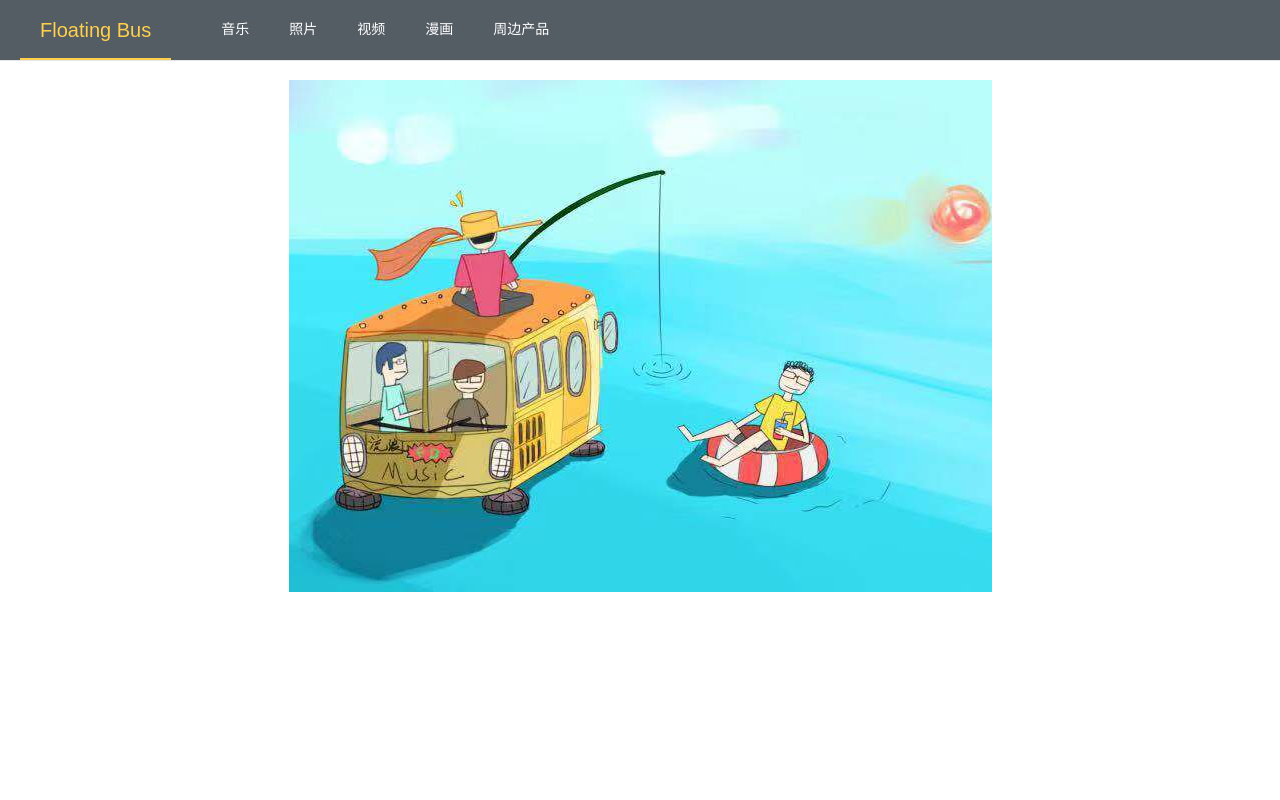
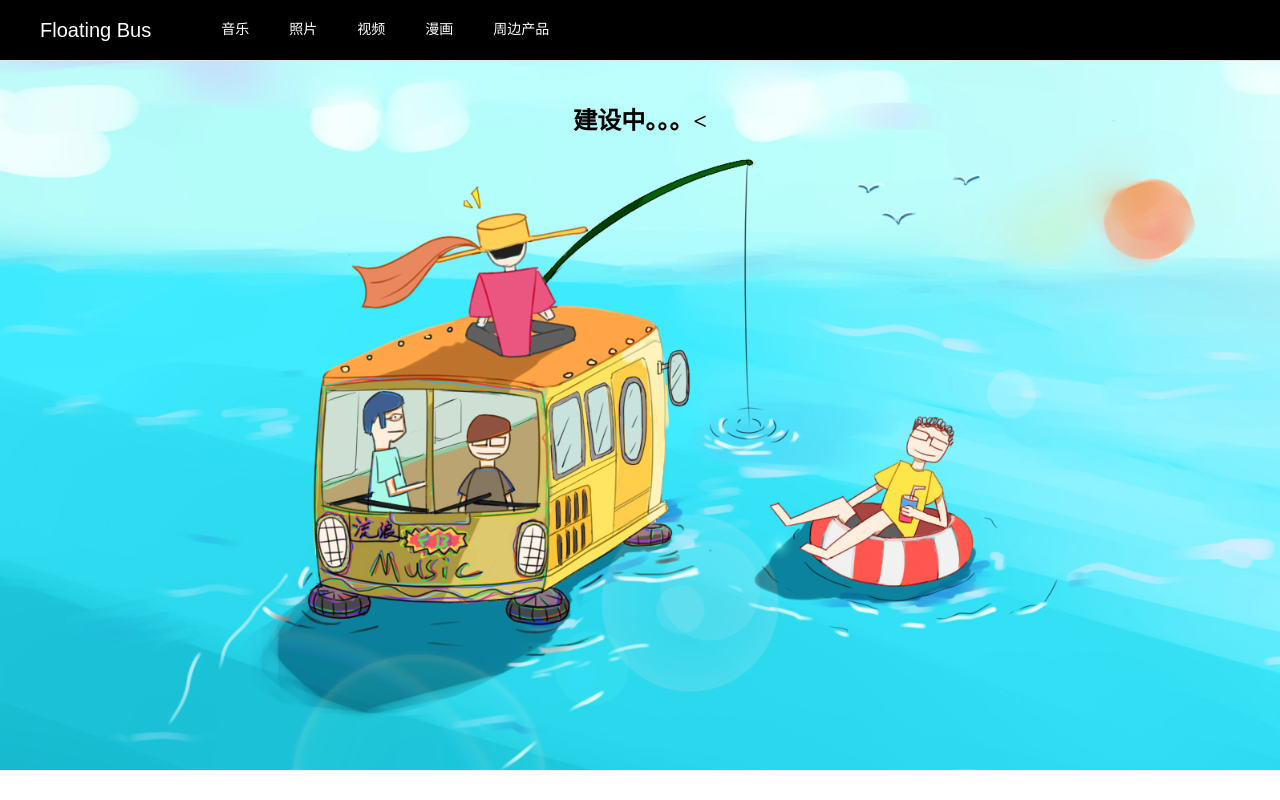
Before and after one commit to jareygu/band, a Vue app: page /music in a window 1280 px wide. Built offline with nearby package versions, Linux system fonts and the light colour scheme.

Commit message:
初步构建

```diff
--- a/package.json
+++ b/package.json
@@ -10,7 +10,8 @@
   "dependencies": {
     "core-js": "^2.6.5",
     "element-ui": "^2.4.5",
-    "vue": "^2.6.10"
+    "vue": "^2.6.10",
+    "vue-router": "^3.0.3"
   },
   "devDependencies": {
     "@vue/cli-plugin-babel": "^3.11.0",
--- a/src/App.vue
+++ b/src/App.vue
@@ -1,16 +1,14 @@
 <template>
   <div id="app">
-    <Main class="main"></Main>
+    <MainView></MainView>
   </div>
 </template>
-
 <script>
-import Main from './components/Main.vue'
-
+import MainView from './views/MainView.vue'
 export default {
   name: 'app',
   components: {
-    Main
+    MainView
   }
 }
 </script>
--- a/src/components/Main.vue
+++ /dev/null
@@ -1,58 +0,0 @@
-<template>
-  <div class="main">
-    <el-container>
-      <el-header class="header">
-        <el-menu
-         default-active="1"
-          class="menu"
-          mode="horizontal"
-          background-color="#545c64"
-          text-color="#fff"
-          active-text-color="#ffd04b"
-          @select="handleSelect"
-        >
-          <el-menu-item index="1" id="band" style="margin-left:20px">
-            <template slot="title">
-              <div icon="el-icon-truck">Floating Bus</div>
-            </template>
-          </el-menu-item>
-          <el-menu-item index="2" style="margin-left:30px">音乐</el-menu-item>
-          <el-menu-item index="3">照片</el-menu-item>
-          <el-menu-item index="4">视频</el-menu-item>
-          <el-menu-item index="5">漫画</el-menu-item>
-          <el-menu-item index="6">周边产品</el-menu-item>
-        </el-menu>
-      </el-header>
-      <el-main class="body">
-        <img src="../assets/floatingbus.jpg" />
-      </el-main>
-    </el-container>
-  </div>
-</template>
-
-<script>
-export default {
-  name: "Main",
-  data() {
-    return {};
-  },
-  methods: {
-    handleSelect(key,path){
-      console.log(key,path)
-    }
-  }
-};
-</script>
-<style>
-.main .el-header{
-  padding: 0;
-}
-#band {
-  font-family:fantasy;
-  font-size: 20px;
-  text-align: center;
-}
-.body {
-  text-align: center
-}
-</style>
--- a/src/main.js
+++ b/src/main.js
@@ -1,9 +1,12 @@
 import Vue from 'vue'
 import App from './App.vue'
 import './plugins/element.js'
+import router from './router'
 
 Vue.config.productionTip = false
 
+
 new Vue({
-  render: h => h(App),
+  router,
+  render: h => h(App)
 }).$mount('#app')
--- /dev/null
+++ b/src/router.js
@@ -0,0 +1,62 @@
+import Vue from 'vue'
+import Router from 'vue-router'
+import Home from './views/Home.vue'
+import Photo from './views/Photo.vue'
+import Comic from './views/Comic.vue'
+import Music from './views/Music.vue'
+import Video from './views/Video'
+import Product from './views/Product'
+
+Vue.use(Router)
+
+export default new Router({
+  mode: 'history',
+  base: process.env.BASE_URL,
+  routes: [
+    {
+      path: '/',
+      name: 'home',
+      component: Home
+    },
+    {
+      path: '/photo',
+      name: 'photo',
+      component: Photo
+    },
+    {
+      path: '/music',
+      name: 'music',
+      component: Music
+    },
+    {
+      path: '/comic',
+      name: 'comic',
+      component: Comic
+    },
+    {
+      path: '/product',
+      name: 'product',
+      component: Product
+    },
+
+    {
+      path: '/video',
+      name: 'video',
+      component: Video
+    },
+
+
+
+
+
+    // {
+    //   path: '/about',
+    //   name: 'about',
+    //   // route level code-splitting
+    //   // this generates a separate chunk (about.[hash].js) for this route
+    //   // which is lazy-loaded when the route is visited.
+    //   component: () => import(/* webpackChunkName: "about" */ './views/About.vue')
+    // }
+
+  ]
+})
--- /dev/null
+++ b/src/views/Comic.vue
@@ -0,0 +1,10 @@
+<template>
+  <div id="comic">
+    <h1>建设中。。。</h1>
+  </div>
+</template>
+<script>
+export default {
+  name: "comic"
+}
+</script>
--- /dev/null
+++ b/src/views/Home.vue
@@ -0,0 +1,10 @@
+<template>
+  <div id="home">
+    <!-- <img src="../assets/floatingbus.png" style="width:100%" /> -->
+  </div>
+</template>
+<script>
+export default {
+  name: "home"
+};
+</script>
--- /dev/null
+++ b/src/views/MainView.vue
@@ -0,0 +1,80 @@
+<template>
+  <div class="main-view">
+    <el-container>
+      <el-header class="header">
+        <el-menu class="menu" mode="horizontal" router>
+          <el-menu-item index="/" class="band" style="margin-left:20px">
+            <template slot="title">
+              <div icon="el-icon-truck">Floating Bus</div>
+            </template>
+          </el-menu-item>
+          <el-menu-item index="/music" style="margin-left:30px">音乐</el-menu-item>
+          <el-menu-item index="/photo">照片</el-menu-item>
+          <el-menu-item index="/video">视频</el-menu-item>
+          <el-menu-item index="/comic">漫画</el-menu-item>
+          <el-menu-item index="/product">周边产品</el-menu-item>
+        </el-menu>
+      </el-header>
+      <el-main class="body">
+        <router-view></router-view>
+      </el-main>
+    </el-container>
+  </div>
+</template>
+
+<script>
+export default {
+  name: "main-view",
+  data() {
+    return {};
+  },
+  methods: {
+
+  }
+};
+</script>
+<style>
+.main-view .el-header {
+  padding: 0;
+  position: fixed;
+  width: 100%;
+}
+.main-view .el-main {
+  margin-top: 61px;
+  height: 709px;
+  width: 100%;
+  background-image: url("../assets/floatingbus.png");
+  background-size: 100%;
+  background-attachment: fixed;
+  background-position-y: 35px;
+
+}
+.main-view .band {
+  font-family: fantasy;
+  font-size: 20px;
+  text-align: center;
+}
+.body {
+  text-align: center;
+}
+
+.main-view .el-menu {
+  background: #000000;
+}
+.main-view .el-menu--horizontal .el-menu-item {
+  color: #ffffff;
+  background: #000000;
+  border-bottom: 0;
+}
+.main-view .el-menu--horizontal > .el-menu-item:not(.is-disabled):focus,
+.main-view .el-menu--horizontal > .el-menu-item:not(.is-disabled):hover {
+  color: #ffffff;
+  background: #000000;
+}
+
+.main-view .el-menu--horizontal .el-menu-item.is-active {
+  color: #ffffff;
+  background: #000000;
+  border-bottom: 0;
+}
+</style>
--- /dev/null
+++ b/src/views/Music.vue
@@ -0,0 +1,10 @@
+<template>
+  <div id="music">
+    <h1>建设中。。。<</h1>
+  </div>
+</template>
+<script>
+export default {
+  name: "music"
+}
+</script>
--- /dev/null
+++ b/src/views/Photo.vue
@@ -0,0 +1,40 @@
+<template>
+  <div id="photo">
+    <div class="demo-image__lazy">
+      <el-image v-for="url in urls" :key="url" :src="url" :preview-src-list="urls" lazy fit="cover"></el-image>
+    </div>
+  </div>
+</template>
+<script>
+export default {
+  name: "photo",
+  data() {
+    return {
+      urls: [
+        // require("../assets/floatingbus.png"),
+        "https://timgsa.baidu.com/timg?image&quality=80&size=b9999_10000&sec=1569489104139&di=878dc911bc61a92ba191a539d3a129e1&imgtype=0&src=http%3A%2F%2Fi2.hdslb.com%2Fbfs%2Farchive%2F15035610cde83cea67c14c5a04ce5f7c13886810.jpg",
+        "https://timgsa.baidu.com/timg?image&quality=80&size=b9999_10000&sec=1569489004127&di=a41d0c95924cca15056ad1d71639d898&imgtype=0&src=http%3A%2F%2F5b0988e595225.cdn.sohucs.com%2Fimages%2F20171009%2F0aa0220e0ace426cbe078ddc85080ffd.jpeg",
+        "https://timgsa.baidu.com/timg?image&quality=80&size=b9999_10000&sec=1569489004124&di=b8a82c4c6e647b023e657d633d538526&imgtype=0&src=http%3A%2F%2Fimg2.cache.netease.com%2Fent%2F2014%2F2%2F4%2F201402040845127393c_550.jpg",
+        "https://timgsa.baidu.com/timg?image&quality=80&size=b9999_10000&sec=1569489050724&di=6cb5578989284f38510ff8fa9ce43be1&imgtype=0&src=http%3A%2F%2Fn.sinaimg.cn%2Fent%2Ftransform%2F20160225%2FU4fK-fxpvytf8732520.jpg",
+        "https://timgsa.baidu.com/timg?image&quality=80&size=b9999_10000&sec=1569488877151&di=e1c7327c096df2a9d0ad19ec524caec9&imgtype=0&src=http%3A%2F%2Fdata.whicdn.com%2Fimages%2F56643776%2Flarge.jpg",
+        "https://timgsa.baidu.com/timg?image&quality=80&size=b9999_10000&sec=1569488918093&di=3a47601f5e513bd261856419ec618188&imgtype=0&src=http%3A%2F%2Fdata.whicdn.com%2Fimages%2F150875632%2Flarge.jpg",
+        "https://timgsa.baidu.com/timg?image&quality=80&size=b9999_10000&sec=1569488965564&di=b76290331d9fb27d1aa85dc226e090a2&imgtype=0&src=http%3A%2F%2Fwx2.sinaimg.cn%2Flarge%2F67ac3143gy1fdjx0kpslvj20dw0b4jvj.jpg",
+        "https://timgsa.baidu.com/timg?image&quality=80&size=b9999_10000&sec=1569488834590&di=b1f386e3e6294b5802c67eb82b35fc17&imgtype=0&src=http%3A%2F%2Fimg22.mtime.cn%2Fup%2F2011%2F04%2F03%2F010039.18316360_o.jpg",
+        "https://timgsa.baidu.com/timg?image&quality=80&size=b9999_10000&sec=1570083551&di=1eb2234a78ff67c30acb374bd1715172&imgtype=jpg&er=1&src=http%3A%2F%2Fgss0.baidu.com%2F-vo3dSag_xI4khGko9WTAnF6hhy%2Fzhidao%2Fwh%253D450%252C600%2Fsign%3Da26bf3b27a310a55c471d6f082756f9f%2Fa71ea8d3fd1f4134c2576c3f261f95cad1c85e0a.jpg",
+        "https://timgsa.baidu.com/timg?image&quality=80&size=b9999_10000&sec=1569488834582&di=d8b3dac1e8f5451c894f2f58c91481ab&imgtype=0&src=http%3A%2F%2Fimg.guitarchina.com%2Fimg2016%2F0405yy%2F10.jpg",
+      ]
+    };
+  }
+}
+</script>
+<style>
+.el-image-viewer__close {
+  margin-top: 40px;
+  margin-right: 30px;
+  color: #fff;
+}
+.el-image {
+  width: 45%;
+  padding: 10px;
+}
+</style>
--- /dev/null
+++ b/src/views/Product.vue
@@ -0,0 +1,10 @@
+<template>
+  <div id="product">
+    <h1>建设中。。。<</h1>
+  </div>
+</template>
+<script>
+export default {
+  name: "product"
+}
+</script>
--- /dev/null
+++ b/src/views/Video.vue
@@ -0,0 +1,10 @@
+<template>
+  <div id="video">
+    <h1>建设中。。。</h1>
+  </div>
+</template>
+<script>
+export default {
+  name: "video"
+}
+</script>
```
Also changed, not shown: src/assets/floatingbus.jpg (deleted), src/assets/floatingbus.png (added).
